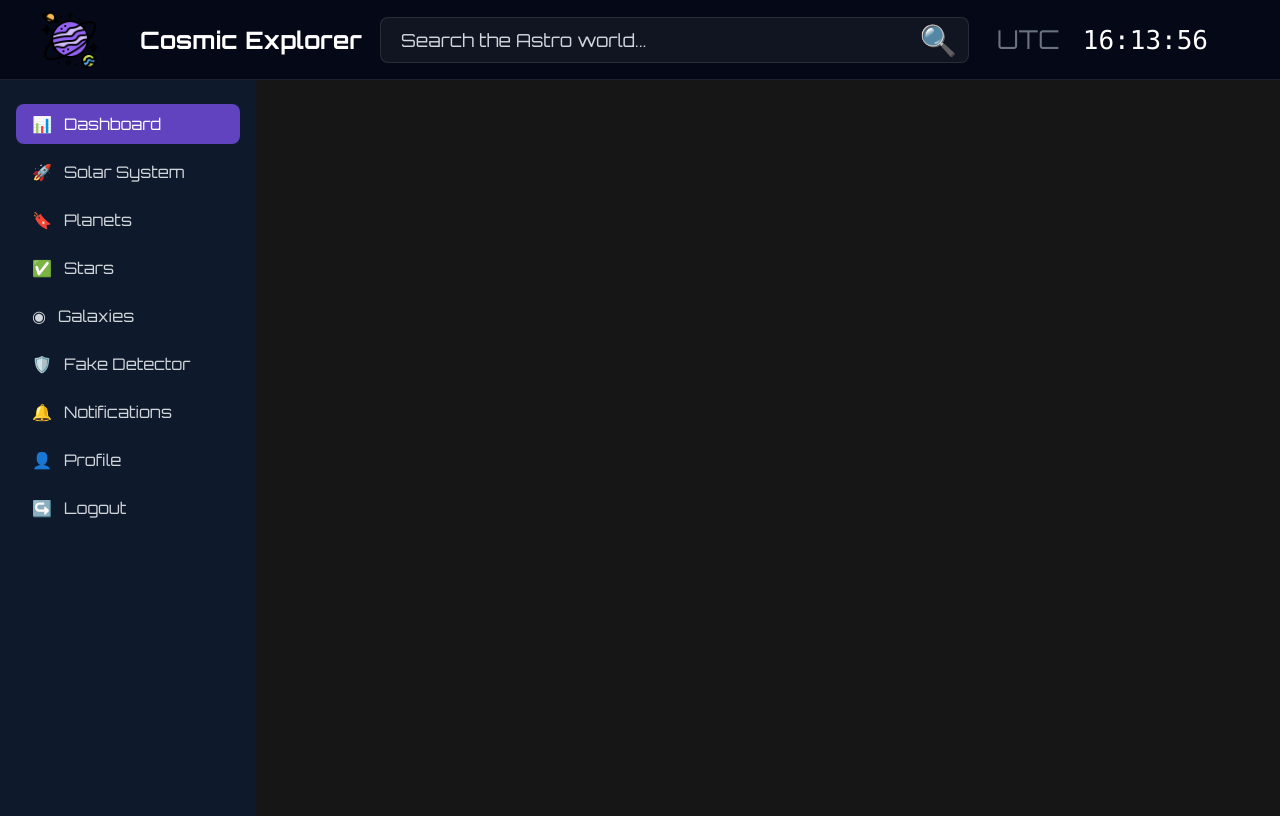
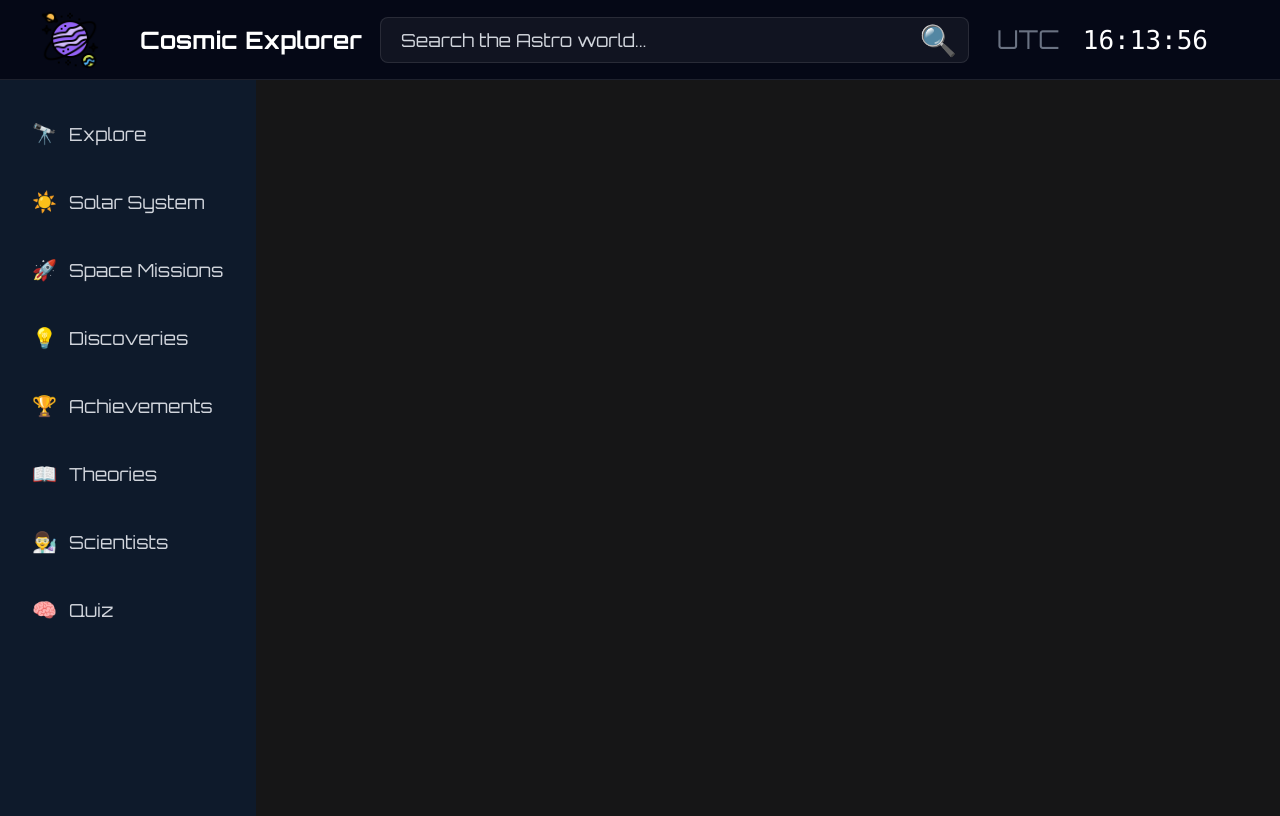
Before and after one commit to hardik20032006-png/Cosmic-Explorer-003, a React (Vite) app: page / in a window 1280 px wide. Built offline with nearby package versions, Linux system fonts and the light colour scheme.

Commit message:
side bar fully complet

```diff
--- a/src/components/Sidebar.jsx
+++ b/src/components/Sidebar.jsx
@@ -8,123 +8,111 @@ export default function Sidebar() {
     <aside className="w-1/5 bg-[#0E1A2B] min-h-[calc(100vh-4rem)] py-6 px-4">
       <nav>
         <ul className="space-y-2">
-          {/* Dashboard */}
+          {/* Explore */}
           <li
-            onClick={() => setActive('Dashboard')}
-            className={`flex items-center px-4 py-2 rounded-lg cursor-pointer ${
-              active === 'Dashboard'
+            onClick={() => setActive('Explore')}
+            className={`flex items-center px-4 py-4 rounded-lg cursor-pointer ${
+              active === 'Explore'
                 ? 'bg-[#6142BF] text-white'
                 : 'text-gray-300 hover:bg-[#1D2949]'
             }`}
           >
-            {/* You can replace the emoji with an icon if you want */}
-            <span className="mr-3">📊</span>
-            <span>Dashboard</span>
+
+            <span className="mr-3 text-xl">🔭</span>
+            <span className="text-lg">Explore</span>
           </li>
 
           {/* Solar System */}
           <li
             onClick={() => setActive('Solar System')}
-            className={`flex items-center px-4 py-2 rounded-lg cursor-pointer ${
+            className={`flex items-center px-4 py-4 rounded-lg cursor-pointer ${
               active === 'Solar System'
                 ? 'bg-[#6142BF] text-white'
                 : 'text-gray-300 hover:bg-[#1D2949]'
             }`}
           >
-            <span className="mr-3">🚀</span>
-            <span>Solar System</span>
+            <span className="mr-3 text-xl">☀️</span>
+            <span className="text-lg">Solar System</span>
           </li>
 
-          {/* Planets */}
+          {/* Space Missions */}
           <li
-            onClick={() => setActive('Planets')}
-            className={`flex items-center px-4 py-2 rounded-lg cursor-pointer ${
-              active === 'Planets'
+            onClick={() => setActive('Space Missions')}
+            className={`flex items-center px-4 py-4 rounded-lg cursor-pointer ${
+              active === 'Space Missions'
                 ? 'bg-[#6142BF] text-white'
                 : 'text-gray-300 hover:bg-[#1D2949]'
             }`}
           >
-            <span className="mr-3">🔖</span>
-            <span>Planets</span>
+            <span className="mr-3 text-xl">🚀</span>
+            <span className="text-lg">Space Missions</span>
           </li>
 
-          {/* Stars */}
+          {/* Discoveries */}
           <li
-            onClick={() => setActive('Stars')}
-            className={`flex items-center px-4 py-2 rounded-lg cursor-pointer ${
-              active === 'Stars'
+            onClick={() => setActive('Discoveries')}
+            className={`flex items-center px-4 py-4 rounded-lg cursor-pointer ${
+              active === 'Discoveries'
                 ? 'bg-[#6142BF] text-white'
                 : 'text-gray-300 hover:bg-[#1D2949]'
             }`}
           >
-            <span className="mr-3">✅</span>
-            <span>Stars</span>
+            <span className="mr-3 text-xl">💡</span>
+            <span className="text-lg">Discoveries</span>
           </li>
 
-          {/* Galaxies */}
+          {/* Achievements */}
           <li
-            onClick={() => setActive('Galaxies')}
-            className={`flex items-center px-4 py-2 rounded-lg cursor-pointer ${
-              active === 'Galaxies'
+            onClick={() => setActive('Achievements')}
+            className={`flex items-center px-4 py-4 rounded-lg cursor-pointer ${
+              active === 'Achievements'
                 ? 'bg-[#6142BF] text-white'
                 : 'text-gray-300 hover:bg-[#1D2949]'
             }`}
           >
-            <span className="mr-3">◉</span>
-            <span>Galaxies</span>
+            <span className="mr-3 text-xl">🏆</span>
+            <span className="text-lg">Achievements</span>
           </li>
 
-          {/* Fake Detector */}
+          {/* Theories */}
           <li
-            onClick={() => setActive('Fake Detector')}
-            className={`flex items-center px-4 py-2 rounded-lg cursor-pointer ${
-              active === 'Fake Detector'
+            onClick={() => setActive('Theories')}
+            className={`flex items-center px-4 py-4 rounded-lg cursor-pointer ${
+              active === 'Theories'
                 ? 'bg-[#6142BF] text-white'
                 : 'text-gray-300 hover:bg-[#1D2949]'
             }`}
           >
-            <span className="mr-3">🛡️</span>
-            <span>Fake Detector</span>
+            <span className="mr-3 text-xl">📖</span>
+            <span className="text-lg">Theories</span>
           </li>
 
-          {/* Notifications */}
+          {/* Scientists */}
           <li
-            onClick={() => setActive('Notifications')}
-            className={`flex items-center px-4 py-2 rounded-lg cursor-pointer ${
-              active === 'Notifications'
+            onClick={() => setActive('Scientists')}
+            className={`flex items-center px-4 py-4 rounded-lg cursor-pointer ${
+              active === 'Scientists'
                 ? 'bg-[#6142BF] text-white'
                 : 'text-gray-300 hover:bg-[#1D2949]'
             }`}
           >
-            <span className="mr-3">🔔</span>
-            <span>Notifications</span>
+            <span className="mr-3 text-xl">👨‍🔬</span>
+            <span className="text-lg">Scientists</span>
           </li>
 
-          {/* Profile */}
+          {/* Quiz */}
           <li
-            onClick={() => setActive('Profile')}
-            className={`flex items-center px-4 py-2 rounded-lg cursor-pointer ${
-              active === 'Profile'
+            onClick={() => setActive('Quiz')}
+            className={`flex items-center px-4 py-4 rounded-lg cursor-pointer ${
+              active === 'Quiz'
                 ? 'bg-[#6142BF] text-white'
                 : 'text-gray-300 hover:bg-[#1D2949]'
             }`}
           >
-            <span className="mr-3">👤</span>
-            <span>Profile</span>
+            <span className="mr-3 text-xl">🧠</span>
+            <span className="text-lg">Quiz</span>
           </li>
 
-          {/* Logout */}
-          <li
-            onClick={() => setActive('Logout')}
-            className={`flex items-center px-4 py-2 rounded-lg cursor-pointer ${
-              active === 'Logout'
-                ? 'bg-[#6142BF] text-white'
-                : 'text-gray-300 hover:bg-[#1D2949]'
-            }`}
-          >
-            <span className="mr-3">↪️</span>
-            <span>Logout</span>
-          </li>
         </ul>
       </nav>
     </aside>
```
